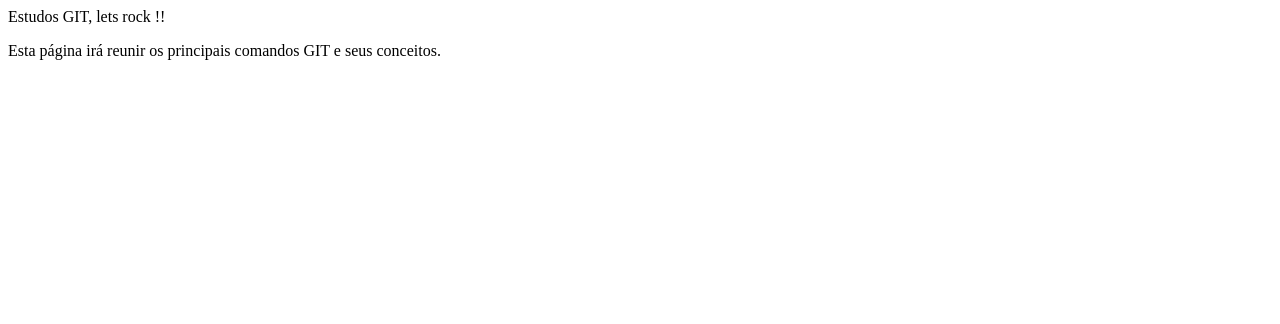
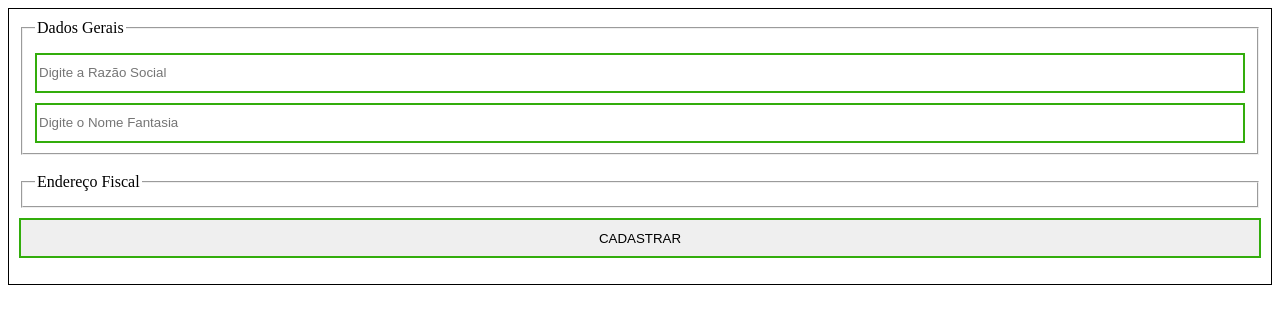
Before and after one commit to developerluanramos/stock-control-pure-html-css-js, a plain HTML site: page index.html in a window 1280 px wide. Drawn offline with Linux system fonts and the light colour scheme.

Commit message:
adiciona formulário de cadastro

```diff
--- a/index.html
+++ b/index.html
@@ -1,10 +1,59 @@
 <html>
 <head>
 	<title>Estudos GIT</title>
+
+	<style>
+		p {
+			color: brown;
+		}
+
+		input {
+			border: solid 2px rgb(50, 173, 12);
+			margin-top: 10px;
+			height: 40px;
+			width: 100%;
+		}
+
+		.container {
+			border: solid 1px black;
+			padding: 10 10 10 10;
+			margin: auto;
+		}
+	</style>
 </head>
 
 <body>
-	<p>Estudos GIT, lets rock !!</p>
-	<p>Esta página irá reunir os principais comandos GIT e seus conceitos.</p>
+	<!--
+	Razão Social, Nome Fantasia, CNPJ,
+	Endereço (CEP, Cidade, Estado, Bairro, Logradouro, Numero e Complemento),
+	Telefone Principal, Telefone Atendimento, Incrição Municipal,
+	Inscrição Estadual, Valor de Mercado
+	-->
+	<div class="container">
+		<form action="index.html">
+			<fieldset>
+				<legend>Dados Gerais</legend>
+				<input
+					placeholder="Digite a Razão Social"
+					type="text"
+					id="identity_razao_social"
+					name="razao_social">
+				<input
+					placeholder="Digite o Nome Fantasia"
+					type="text"
+					id="identity_nome_fantasia"
+					name="nome_fantasia">
+			</fieldset>
+			<br>
+			<fieldset>
+				<legend>Endereço Fiscal</legend>
+			</fieldset>
+			<input type="submit" value="CADASTRAR">
+		</form>
+	</div>
 </body>
+
+<footer>
+
+</footer>
 </html>
```
